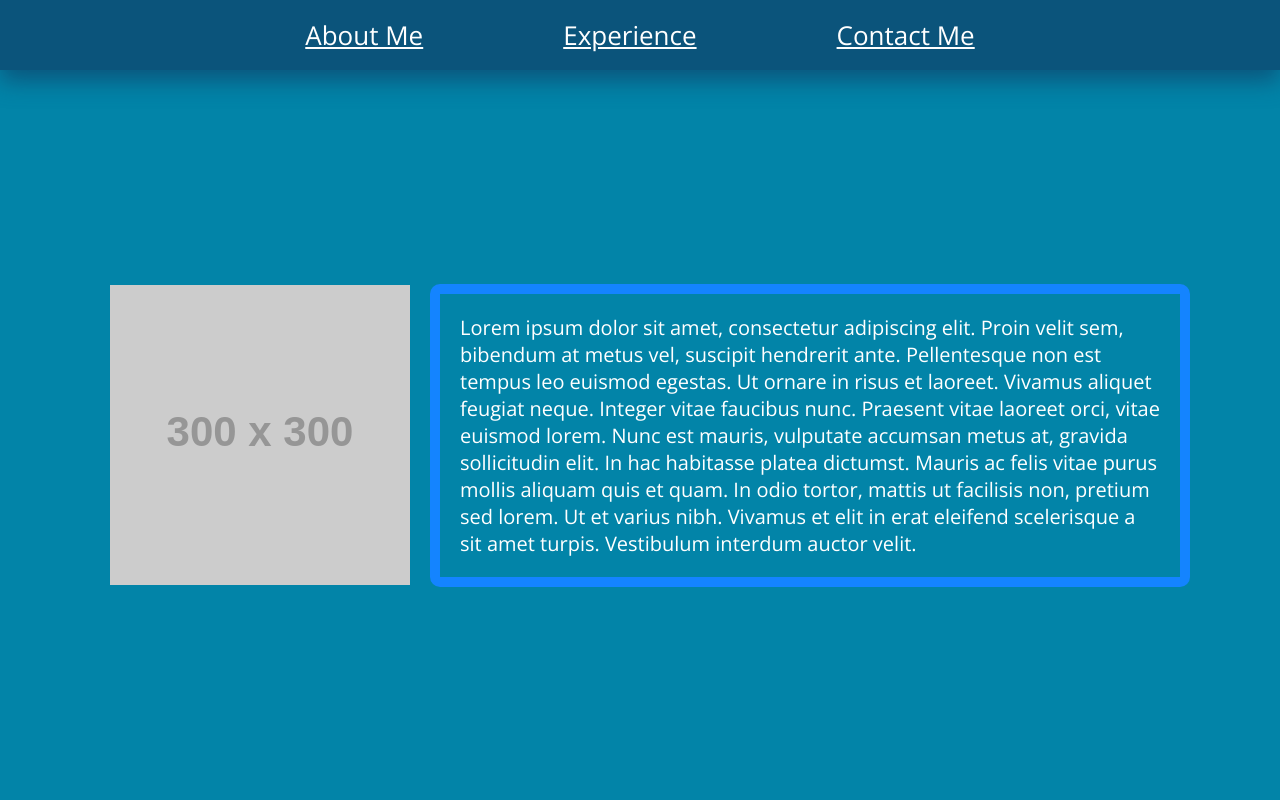
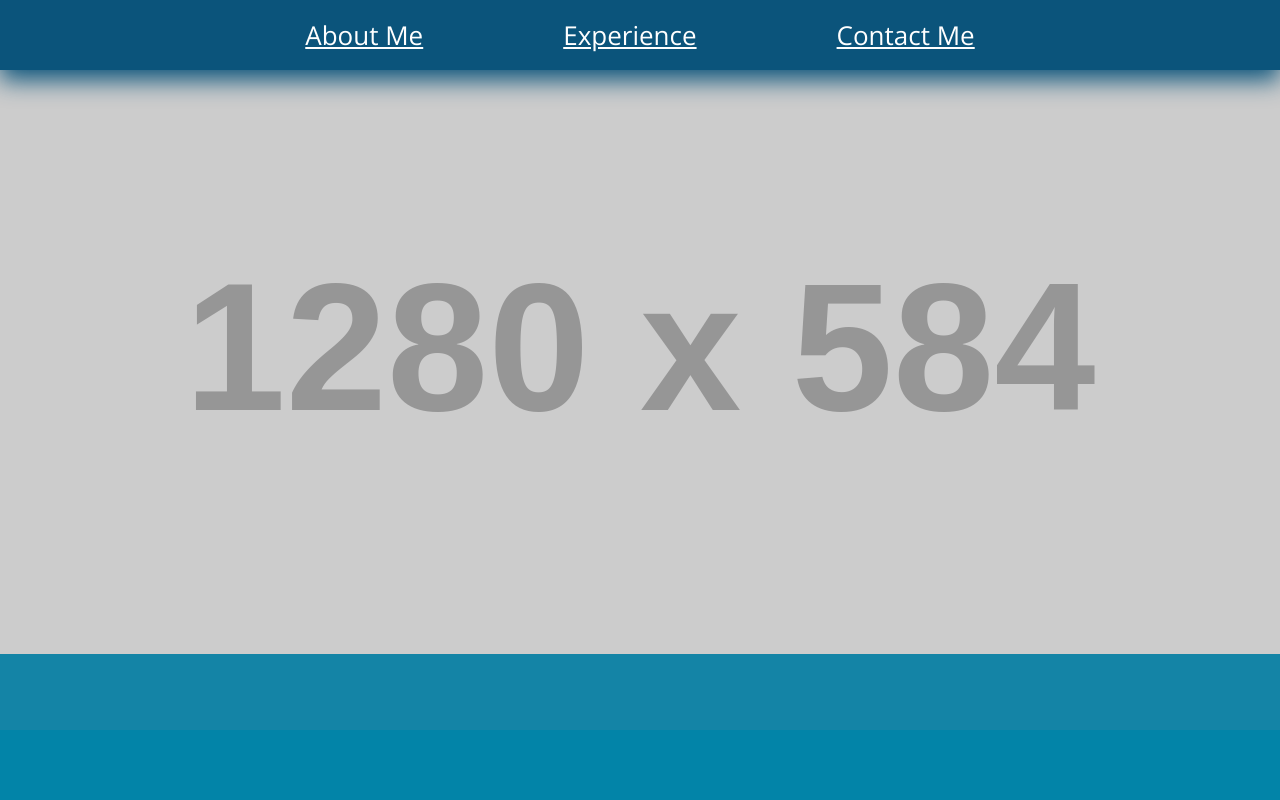
Before and after one commit to flamesword1123/Portfolio, a website: page public/index.html in a window 1280 px wide. Shown: the top 800 px of the page. Drawn offline with nearby package versions, Linux system fonts and the light colour scheme; placeholder pictures from the web are drawn by us.

Commit message:
start landing page

```diff
--- a/main.scss
+++ b/main.scss
@@ -35,7 +35,13 @@ nav {
         background-color: blue;
     }
 }
+#landing {
+    height: calc(100vh - 70px);
 
+    img {
+        margin-top: 70px;
+    }
+}
 #about {
     height: calc(100vh - 70px);
     padding-top: 70px;
@@ -63,8 +69,6 @@ nav {
             color: white;
             font-size: 20px;
             font-family: 'Open Sans', sans-serif;
-            border: 10px rgb(20,132,266);
-            border-style: solid;
             border-radius: 10px;
 
 
@@ -91,8 +95,6 @@ nav {
             color: white;
             font-size: 20px;
             font-family: 'Open Sans', sans-serif;
-            border: 10px rgb(2,190,296);
-            border-style: solid;
             border-radius: 10px;
 
         }
--- a/public/index.html
+++ b/public/index.html
@@ -11,6 +11,11 @@
             <a href="#experience">Experience</a>
             <a href="#contact">Contact Me</a>
         </nav>
+
+        <section id="landing">
+            <img src="http://via.placeholder.com/1280x584">
+        </section>
+
         <section id="about">
             <div class="about-content">
                 <img src="http://via.placeholder.com/300x300">
```
Also changed, not shown: public/main.css.
